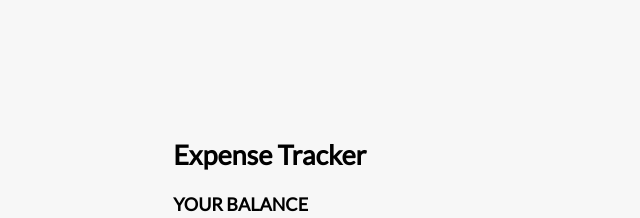
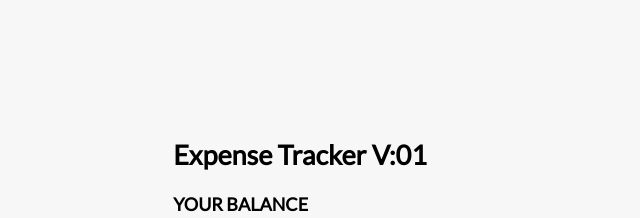
Before and after one commit to S-Axhwin/project1_expTracker, a React (Create React App) app: page / in a window 1280 px wide. Shown: the top 218 px of the page, without its empty margins (319-959 px from the left). Built offline with nearby package versions, Linux system fonts and the light colour scheme.

Commit message:
Update Header.js

```diff
--- a/src/components/Header.js
+++ b/src/components/Header.js
@@ -3,7 +3,7 @@ import React from 'react'
 const Header = () => {
   return (
     <>
-    <h2>Expense Tracker</h2>
+    <h2>Expense Tracker V:01</h2>
     </>
   )
 }
```
